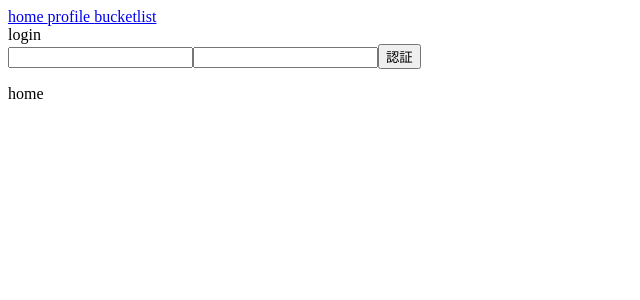
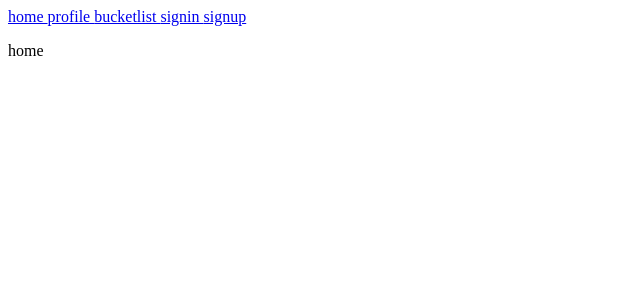
Before and after one commit to mottox2/bucketlist-frontend, a Vue app: page / in a window 1280 px wide. Shown: the top 300 px of the page, without its empty margins (0-640 px from the left). Built offline with nearby package versions, Linux system fonts and the light colour scheme.

Commit message:
sparated signin and signup from header

```diff
--- a/src/components/Header.vue
+++ b/src/components/Header.vue
@@ -3,44 +3,7 @@
     <router-link to="/"> home </router-link>
     <router-link to="/profile"> profile </router-link>
     <router-link to="/bucketlist"> bucketlist </router-link>
-    <div>login</div>
-    <input class="input" type="email" v-model="email" name="email">
-    <input class="password" type="password" v-model="password" name="password">
-    <button v-on:click="signin">認証</button>
+    <router-link to="/signin"> signin </router-link>
+    <router-link to="/signup"> signup </router-link>
   </div>
 </template>
-
-<script>
-import axios from 'axios';
-import jwt_decode from 'jwt-decode';
-
-export default {
-  name: 'header',
-  data(){
-    return{
-      user_id:"",
-      email:"",
-      password:"",
-      token:"",
-    }
-  },
-  methods:{
-    signin(){
-      var _this = this;
-      const URL = 'http://localhost:8000/api/v1/token'
-      const payload = {
-        email: this.email,
-        password: this.password,
-      }
-      axios.post(URL, payload).then(function(response){
-        _this.token = response.data["token"]
-        console.log(_this.token)
-        const decoded = jwt_decode(_this.token)
-        console.log(decoded)
-        localStorage.setItem('access_token', _this.token)
-        localStorage.setItem('user_id', decoded.user_id)
-      })
-    }
-  }
-}
-</script>
--- a/src/router.js
+++ b/src/router.js
@@ -3,6 +3,8 @@ import Router from 'vue-router'
 import Home from './pages/Home'
 import Profile from './pages/Profile'
 import Bucketlist from './pages/Bucketlist'
+import Signup from './pages/Signup'
+import Signin from './pages/Signin'
 
 Vue.use(Router)
 
@@ -23,6 +25,16 @@ export default new Router({
         path: '/bucketlist',
         name: 'bucketlist',
         component: Bucketlist
+    },
+    {
+        path: '/signup',
+        name: 'signup',
+        component: Signup
+    },
+    {
+        path: '/signin',
+        name: 'signin',
+        component: Signin
     }
   ]
 })
```
